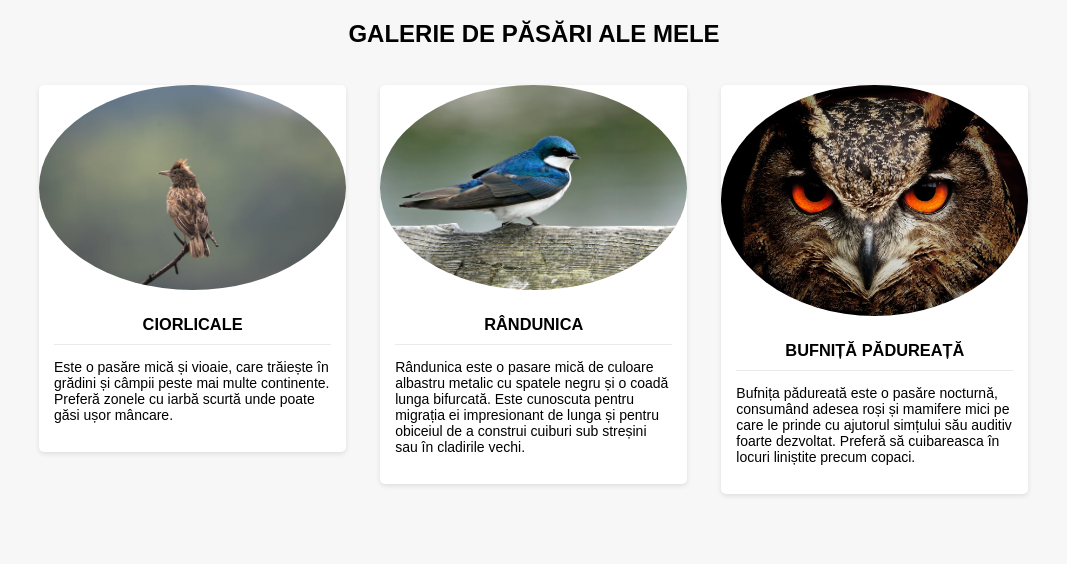
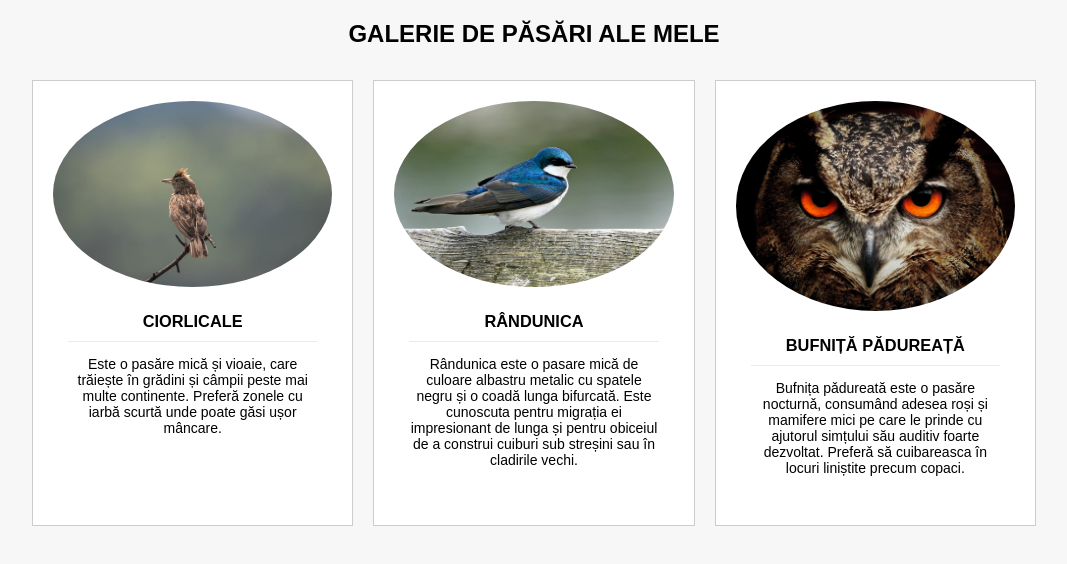
Before and after one commit to QflashQ/pasari, a plain HTML site: page index.html in a window 1280 px wide. Shown: the whole page, without its empty margins (106-1173 px from the left). Drawn offline with Linux system fonts and the light colour scheme.

Commit message:
Add files via upload

```diff
--- a/css/style.css
+++ b/css/style.css
@@ -8,6 +8,10 @@ body {
     width: 80%;
     margin: auto;
     overflow: hidden;
+    padding: 2px 16px;
+    display: flex;
+    justify-content: space-between;
+
 }
 h1 {
     text-align: center;
@@ -16,24 +20,25 @@ h1 {
     margin: 20px 0;
 }
 .tabel {
-    float: left;
-    width: 30%;
-    margin: 1.66%;
+    width: 400px;
+    margin: 10px;
+    padding: 20px;
+    border: 1px solid #ccc;
     background-color: #fff;
-    border-radius: 5px;
-    box-shadow: 0 2px 5px rgba(0,0,0,0.1);
-    overflow: hidden;
+    text-align: center;
 }
 .tabel img {
     width: 100%;
     display: block;
     border-radius: 50%;
+    margin-left: auto;
+    margin-right: auto;
+    height: auto;
 
 }
 .tabel-info {
     padding: 15px;
     font-size: 14px;
-
 }
 .tabel-title {
     margin: 0;
--- a/index.html
+++ b/index.html
@@ -23,7 +23,7 @@
             </div>
         </div>
         <div class="tabel">
-            <img src="images/bufi.jpg" alt="Bufniță">
+            <img src="images/bufi.jpg" alt="Bufniță" class="center">
             <div class="tabel-info">
                 <h3 class="tabel-title">BUFNIȚĂ PĂDUREAȚĂ</h3>
                 <p>Bufnița pǎdureată este o pasǎre nocturnǎ, consumând adesea roși și mamifere mici pe care le prinde cu ajutorul simțului său auditiv foarte dezvoltat. Preferǎ să cuibareasca în locuri liniștite precum copaci.</p>
```
